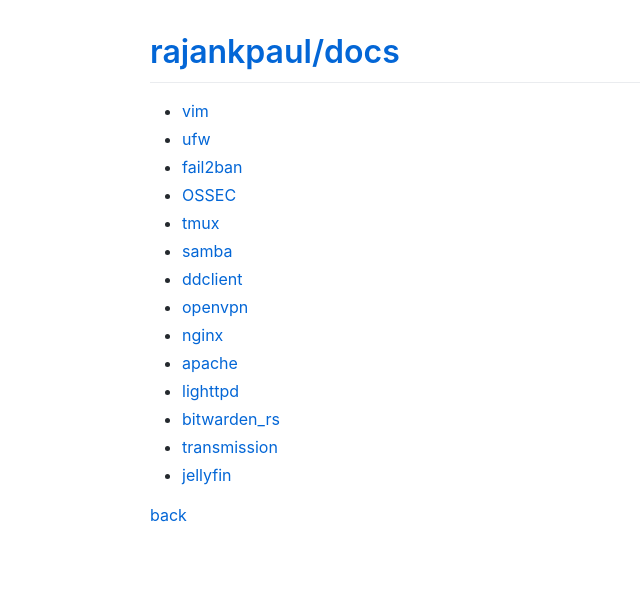
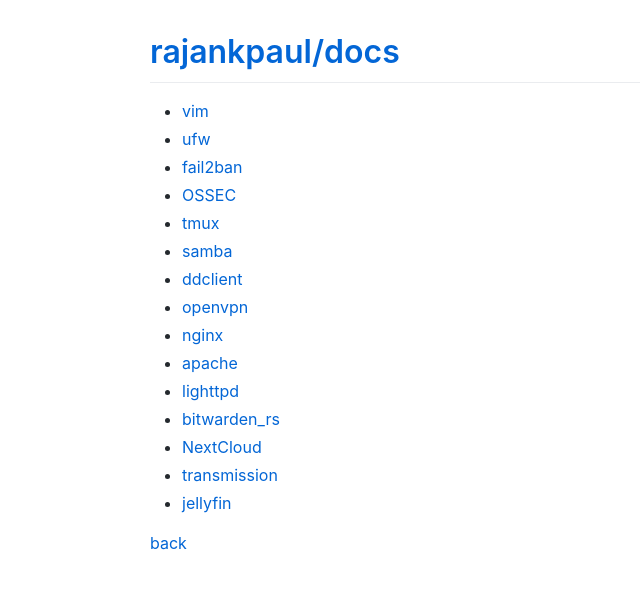
Before and after one commit to rajankpaul/docs, a Jekyll site: the page built from tutorials/linux/index.md, in a window 1280 px wide. Shown: the top 589 px of the page, without its empty margins (0-640 px from the left). Built offline with Jekyll 4.4.1, drawn with Linux system fonts in a browser that asks for light colours; comment, search, counter and statistics services are not loaded.

Commit message:
Update index.md

```diff
--- a/tutorials/linux/index.md
+++ b/tutorials/linux/index.md
@@ -15,6 +15,7 @@ title: Linux
 *   [apache](./apache/)
 *   [lighttpd](./lighttpd/)
 *   [bitwarden_rs](./bitwarden_rs/)
+*   [NextCloud](./nextcloud/)
 *   [transmission](./transmission/)
 *   [jellyfin](./jellyfin/)
 
```
